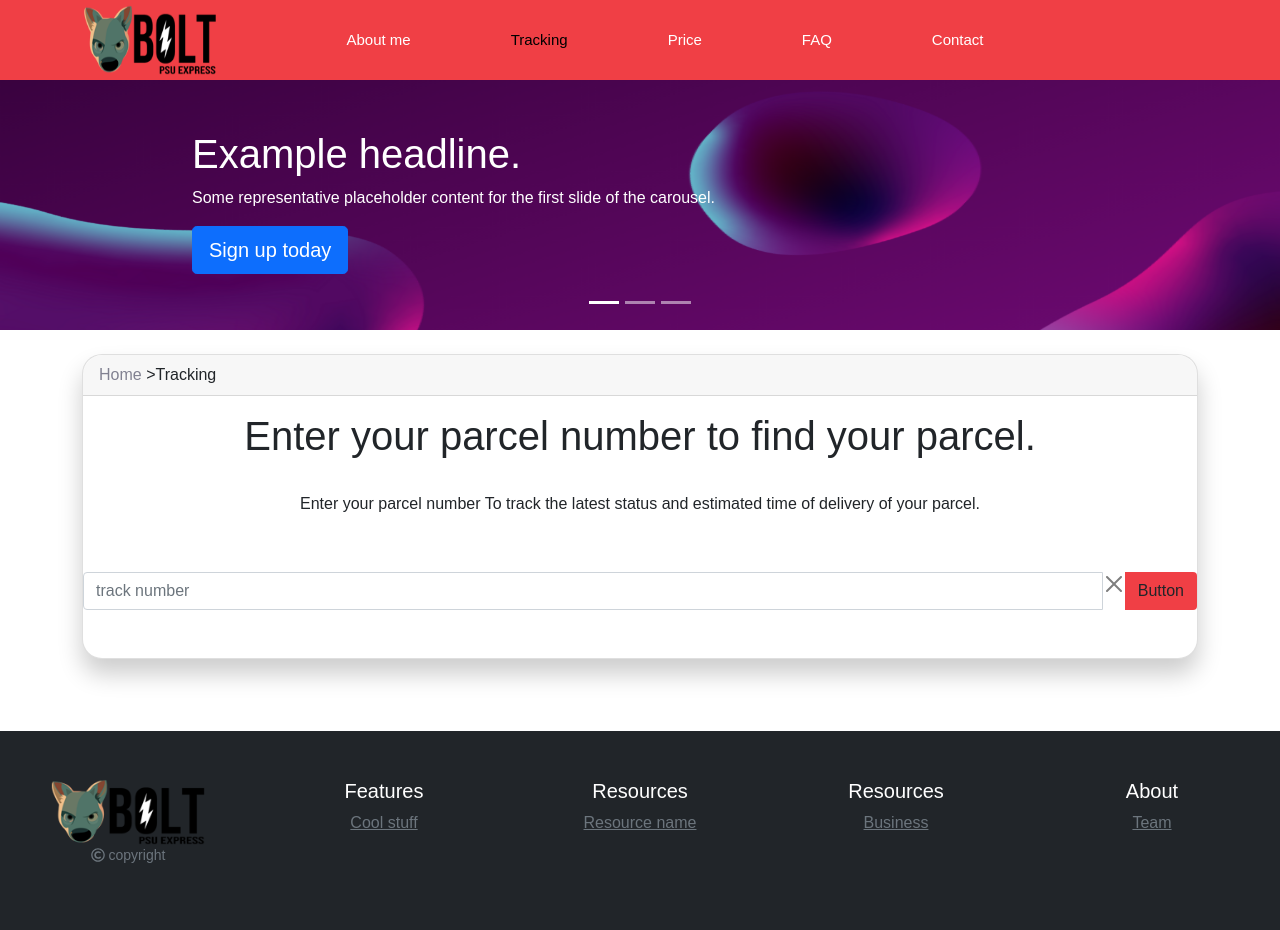
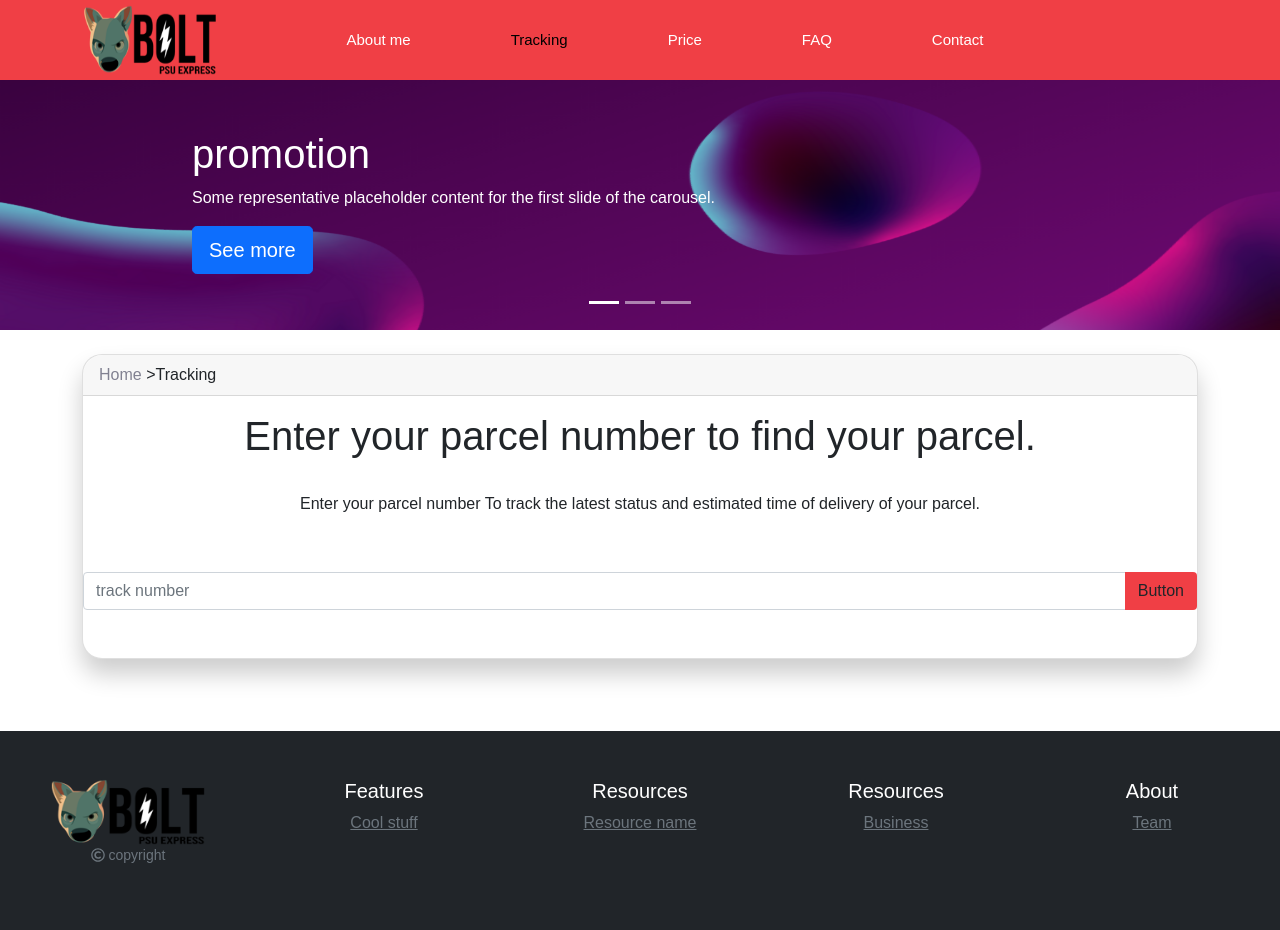
Before and after one commit to BTanakan/newgit, a PHP site: page /tracking.html in a window 1280 px wide. Shown: the part 35-965 px from the top of the page. Run offline with PHP 8.4, Linux system fonts and the light colour scheme; some libraries are stand-ins or nearby versions.

Commit message:
little-bit change v2

```diff
--- a/contact.html
+++ b/contact.html
@@ -51,7 +51,6 @@
                 <div class="container">
                   <div class="carousel-caption text-start">
                     <h1>Contact</h1>
-                    <p><a class="btn btn-lg btn-primary" href="#">Is there a good button?</a></p>
                   </div>
                 </div>
               </div>
--- a/tracking.css
+++ b/tracking.css
@@ -100,8 +100,6 @@ ul1 li a {
 ul1 li:first-child {
     margin-top: 0;
 }
-
-
 
 .active {
     display: flex;
--- a/tracking.html
+++ b/tracking.html
@@ -57,9 +57,9 @@
 
                 <div class="container">
                   <div class="carousel-caption text-start">
-                    <h1>Example headline.</h1>
+                    <h1>promotion</h1>
                     <p>Some representative placeholder content for the first slide of the carousel.</p>
-                    <p><a class="btn btn-lg btn-primary" href="#">Sign up today</a></p>
+                    <p><a class="btn btn-lg btn-primary" href="#">See more</a></p>
                   </div>
                 </div>
               </div>
@@ -68,9 +68,9 @@
 
                 <div class="container">
                   <div class="carousel-caption">
-                    <h1>Another example headline.</h1>
+                    <h1>promotion</h1>
                     <p>Some representative placeholder content for the second slide of the carousel.</p>
-                    <p><a class="btn btn-lg btn-primary" href="#">Learn more</a></p>
+                    <p><a class="btn btn-lg btn-primary" href="#">See more</a></p>
                   </div>
                 </div>
               </div>
@@ -79,9 +79,9 @@
 
                 <div class="container">
                   <div class="carousel-caption text-end">
-                    <h1>One more for good measure.</h1>
+                    <h1>promotion</h1>
                     <p>Some representative placeholder content for the third slide of this carousel.</p>
-                    <p><a class="btn btn-lg btn-primary" href="#">Browse gallery</a></p>
+                    <p><a class="btn btn-lg btn-primary" href="#">See more</a></p>
                   </div>
                 </div>
               </div>
@@ -99,7 +99,6 @@
             </div>
             <div class="input-group mb-5"><!--Helpppppppp-->
               <input type="text" class="form-control" placeholder="track number" aria-label="track number" aria-describedby="button-addon2">
-              <button type="button" class="btn-close" aria-label="Close"></button>
               <button class="btn" type="button" id="button-addon2">Button</button>
             </div>
           </div>
```
